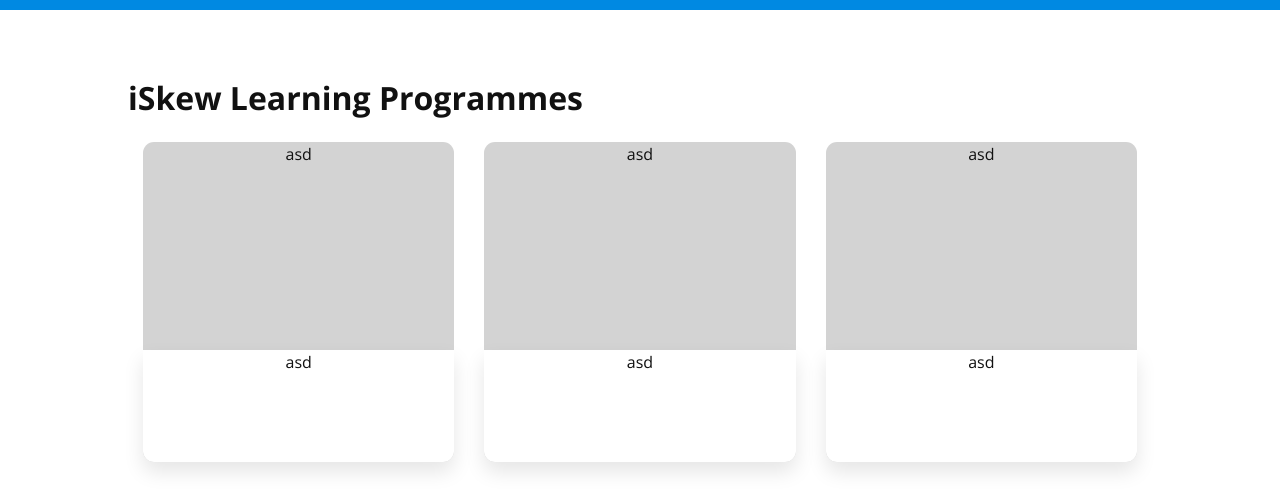
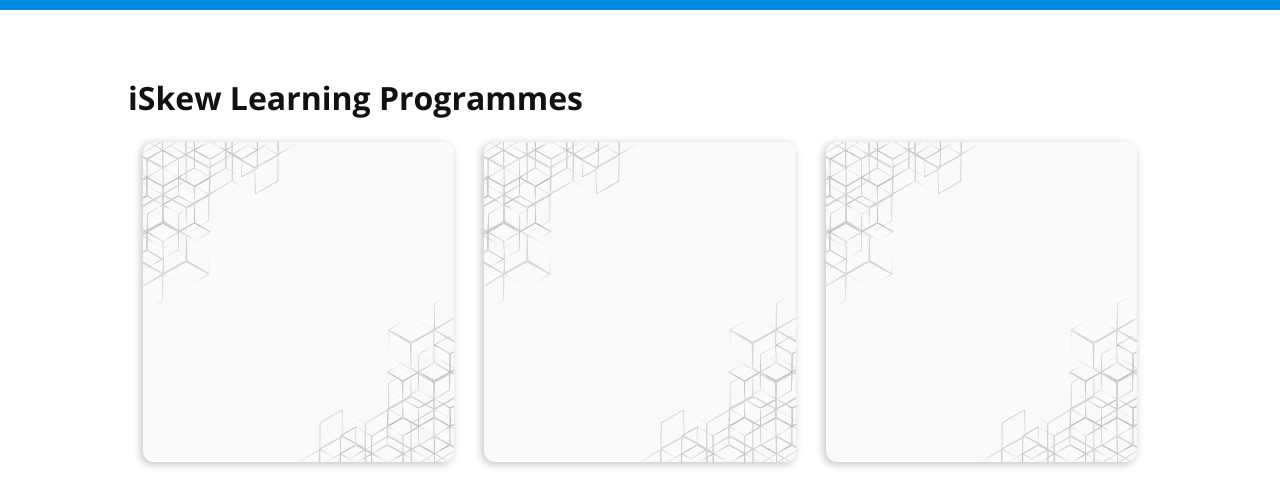
Before and after one commit to Hari-07/iskew-learning, a Vue app: page / in a window 1280 px wide. Shown: the part 1184-1685 px from the top of the page. Built offline with nearby package versions, Linux system fonts and the light colour scheme.

Commit message:
cardVectorBG

```diff
--- a/src/components/homepage/EventCard.vue
+++ b/src/components/homepage/EventCard.vue
@@ -1,10 +1,7 @@
 <template>
 	<div id="card">
-		<div class="cardImage">
-			asd
-		</div>
-		<div class="cardTitle">
-			asd
+		<div id="card2">
+
 		</div>
 	</div>
 </template>
@@ -18,13 +15,25 @@
 <style>
 
 #card {
+	background: #FAFAFA;
 	height: 25vw;
-	background: lightgray;
-	flex:display;
-	flex-direction: column;
 	border-radius: 11px;
+	border: inset 1px solid #111111;
+	box-sizing: border-box;
+	box-shadow: -2px 2px 8px rgba(0, 0, 0, 0.25);
+	background-image: url('../../assets/CardBG.svg');
+	background-size: 50%;
+	background-repeat: no-repeat;
+	background-position: bottom right;
 }
-
+#card2{
+	height: 100%;
+	width: 100%;
+	background-image: url('../../assets/CardBGFlip.svg');
+	background-size: 50%;
+	background-repeat: no-repeat;
+	background-position: top left;
+}
 .cardImage{
 	height: 65%;
 }
```
